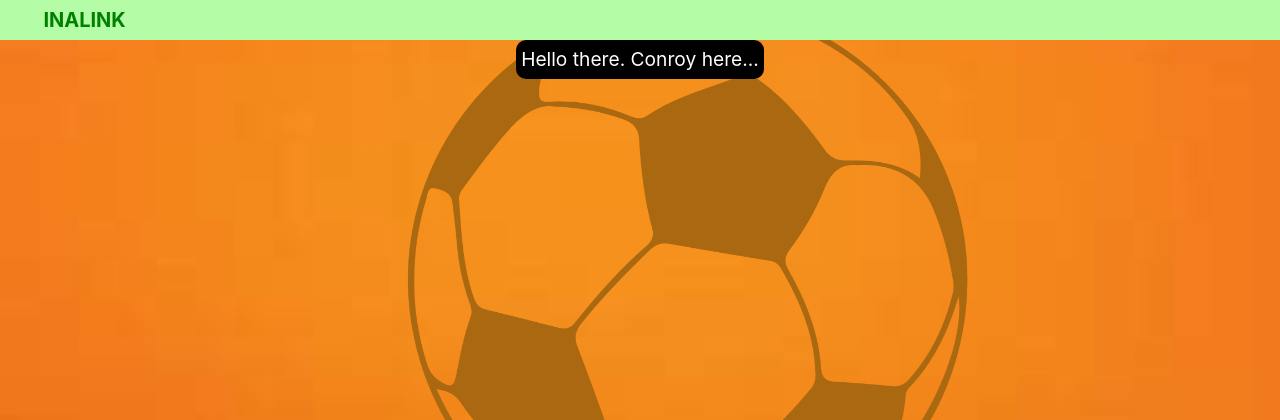
After one commit to RickHogenhout3/Inapage, a PHP site: page /inalink/inalink.php in a window 1280 px wide. The commit adds this page. Shown: the top 420 px of the page. Run offline with PHP 8.4, Linux system fonts and the light colour scheme.

Commit message:
initial commit

```diff
--- /dev/null
+++ b/inalink/header.php
@@ -0,0 +1,7 @@
+<header>
+    <div class="header-content">
+        <div class="logo">
+            INALINK
+        </div>
+    </div>
+</header>
--- /dev/null
+++ b/inalink/inalink.php
@@ -0,0 +1,19 @@
+<!DOCTYPE html>
+<html lang="en">
+<head>
+    <meta charset="UTF-8">
+    <meta http-equiv="X-UA-Compatible" content="IE=edge">
+    <meta name="viewport" content="width=device-width, initial-scale=1.0">
+    <link rel="stylesheet" href="style.css">
+    <link rel="stylesheet" href="https://stackpath.bootstrapcdn.com/bootstrap/4.5.2/css/bootstrap.min.css">
+    <link rel="icon" type="image-x-icon" href="img/Screenshot_2023-11-15_124317-removebg-preview.png">
+    <title>Inalink</title>
+</head>
+<body background="img/inalink.png" style="background-size: cover;
+            background-attachment: fixed;">
+    <?php include 'header.php' ?>
+    <div class="title-container">
+    <p class="title" style="text-align: center;"> Hello there. Conroy here...</p>
+    </div>
+</body>
+</html>
--- /dev/null
+++ b/inalink/style.css
@@ -0,0 +1,22 @@
+.header-content{
+    background-color: #b4fca5;
+}
+.logo {
+    color: green;
+    font-weight: bold;
+    margin-left: 3%;
+    font-size:20px;
+    padding: 5px;
+}
+.title-container{
+    text-align: center;
+}
+.title {
+    background-color: black;
+    color: white;
+    font-size: larger;
+    padding: 5px;
+    border-radius: 10px;
+    display: inline-block; /* Use block display to make it a block-level element */
+    margin: auto; /* Center the block-level element horizontally */
+}
```
Also changed, not shown: index.php (+6 -1 lines), img/set/Screenshot_2023-11-15_124317-removebg-preview.png (added), inalink/img/Screenshot_2023-11-15_124317-removebg-preview.png (added), inalink/img/inalink.png (added).
